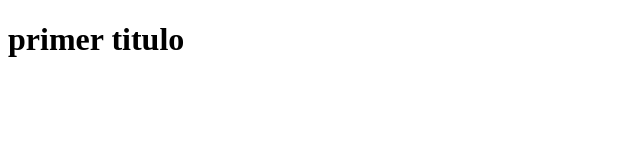
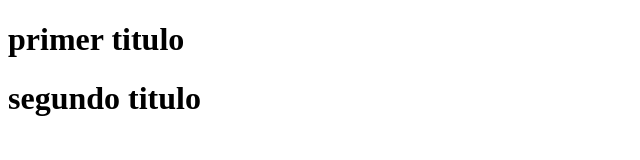
Before and after one commit to nunezdulce/Pra01, a plain HTML site: page index.html in a window 1280 px wide. Shown: the whole page, without its empty margins (0-640 px from the left). Drawn offline with Linux system fonts and the light colour scheme.

Commit message:
segundo cambio

```diff
--- a/index.html
+++ b/index.html
@@ -8,5 +8,6 @@
 </head>
 <body>
     <h1>primer titulo</h1>
+    <h1>segundo titulo</h1>
 </body>
 </html>
```
